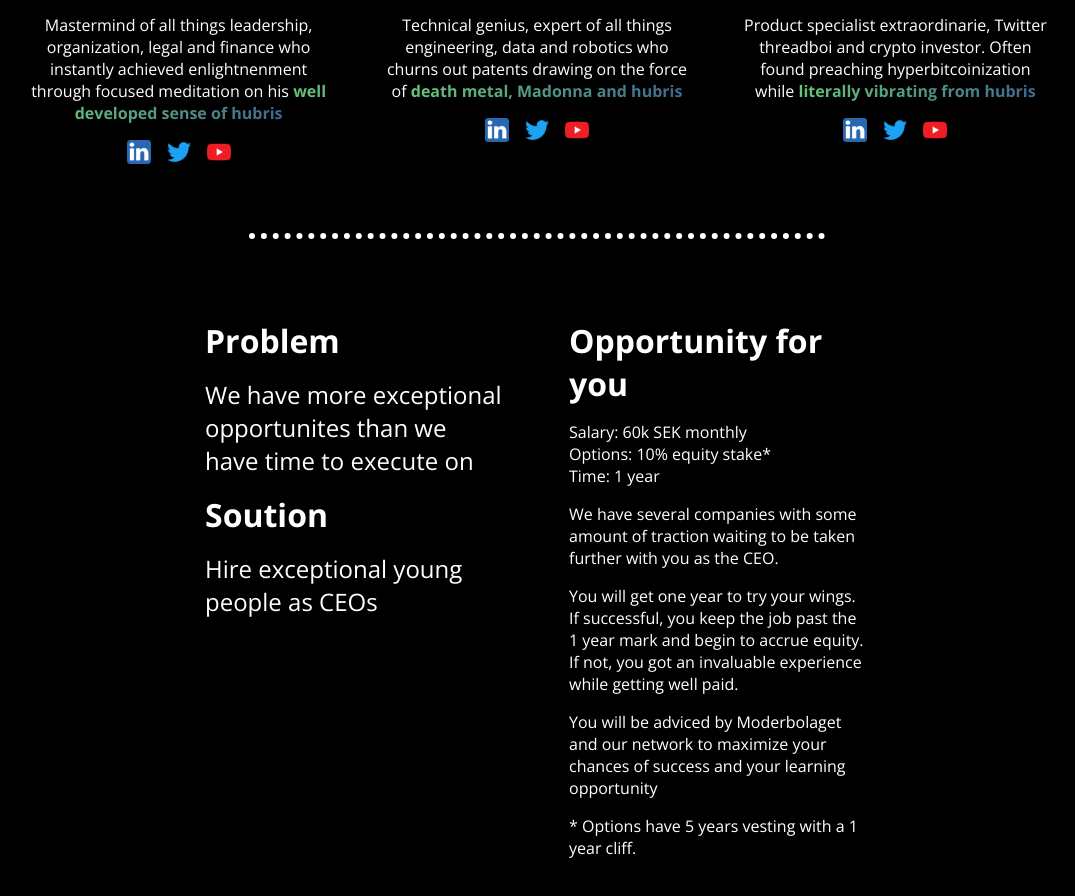
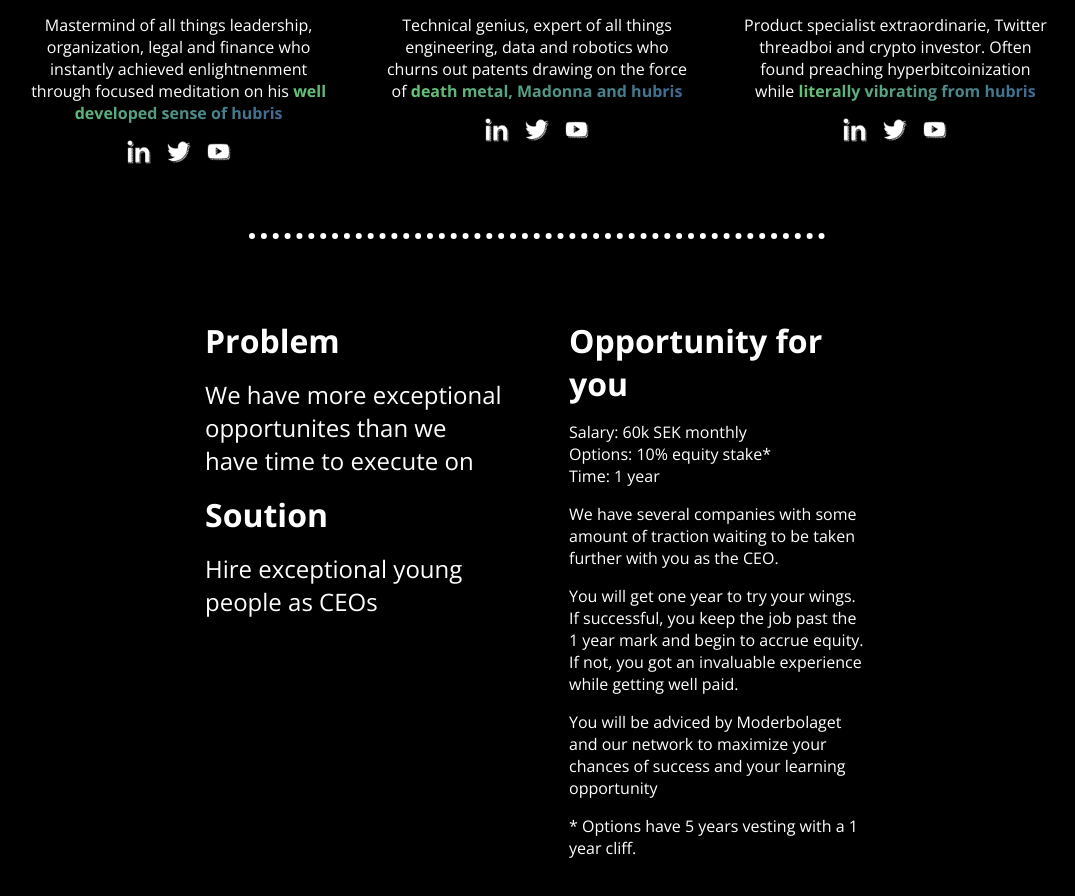
Before and after one commit to dubbelu/dubbelu.github.io, a plain HTML site: page index.html in a window 1280 px wide. Shown: the part 1711-2607 px from the top of the page, without its empty margins (103-1178 px from the left). Drawn offline with nearby package versions, Linux system fonts and the light colour scheme.

Commit message:
Add files via upload

```diff
--- a/index.html
+++ b/index.html
@@ -97,9 +97,9 @@
           <h3>Daniel Wisenhoff</h3>
           <p>Mastermind of all things leadership, organization, legal and finance who instantly achieved enlightnenment through focused meditation on his <span class="hubris">well developed sense of hubris</span></p>
           <div class="social-media">
-            <a href="https://www.linkedin.com/in/danielwisenhoff/" target="_blank"><img src="./resources/icons/linkedin.png" alt="Daniel's LinkedIn profile"></a>
-            <a href="https://twitter.com/DWisenhoff" target="_blank"><img src="./resources/icons/twitter.png" alt="Daniel's Twitter profile"></a>
-            <a href="https://youtu.be/_kbSWwr2kKQ?si=WVPxe42MGyeX3aN-" target="_blank"><img src="./resources/icons/youtube.png" alt="One of Daniel's Youtube videos"></a>
+            <a href="https://www.linkedin.com/in/danielwisenhoff/" target="_blank"><img src="./resources/icons/linkedin-drawn.png" alt="Daniel's LinkedIn profile"></a>
+            <a href="https://twitter.com/DWisenhoff" target="_blank"><img src="./resources/icons/twitter-drawn.png" alt="Daniel's Twitter profile"></a>
+            <a href="https://youtu.be/_kbSWwr2kKQ?si=WVPxe42MGyeX3aN-" target="_blank"><img src="./resources/icons/youtube-drawn.png" alt="One of Daniel's Youtube videos"></a>
           </div>
         </div>
 
@@ -110,9 +110,9 @@
           <h3>Emil Wåreus</h3>
           <p> Technical genius, expert of all things engineering, data and robotics who churns out patents drawing on the force of <span class="hubris">death metal, Madonna and hubris</span></p>
           <div class="social-media">
-            <a href="https://www.linkedin.com/in/emilwareus/" target="_blank"><img src="./resources/icons/linkedin.png" alt="Emil's LinkedIn profile"></a>
-            <a href="https://twitter.com/emil_wareus" target="_blank"><img src="./resources/icons/twitter.png" alt="Emil's Twitter profile"></a>
-            <a href="https://youtu.be/1EZ4RFevbqU?si=CKn9JbxG1BoM2E_E&t=3" target="_blank"><img src="./resources/icons/youtube.png" alt="One of Emil's Youtube videos"></a>
+            <a href="https://www.linkedin.com/in/emilwareus/" target="_blank"><img src="./resources/icons/linkedin-drawn.png" alt="Emil's LinkedIn profile"></a>
+            <a href="https://twitter.com/emil_wareus" target="_blank"><img src="./resources/icons/twitter-drawn.png" alt="Emil's Twitter profile"></a>
+            <a href="https://youtu.be/1EZ4RFevbqU?si=CKn9JbxG1BoM2E_E&t=3" target="_blank"><img src="./resources/icons/youtube-drawn.png" alt="One of Emil's Youtube videos"></a>
           </div>
         </div>
 
@@ -123,9 +123,9 @@
           <h3>Felix Kruuse</h3>
           <p>Product specialist extraordinarie, Twitter threadboi and crypto investor. Often found preaching hyperbitcoinization while <span class="hubris">literally vibrating from hubris</span></p>
           <div class="social-media">
-            <a href="https://www.linkedin.com/in/felix-kruuse-06491071/" target="_blank"><img src="./resources/icons/linkedin.png" alt="Felix's LinkedIn profile"></a>
-            <a href="https://twitter.com/ULR1SH" target="_blank"><img src="./resources/icons/twitter.png" alt="Felix's Twitter profile"></a>
-            <a href="https://youtu.be/NA914HnqREI?si=UkenHXj7jbQoEyty" target="_blank"><img src="./resources/icons/youtube.png" alt="One of Felix's Youtube videos"></a>
+            <a href="https://www.linkedin.com/in/felix-kruuse-06491071/" target="_blank"><img src="./resources/icons/linkedin-drawn.png" alt="Felix's LinkedIn profile"></a>
+            <a href="https://twitter.com/ULR1SH" target="_blank"><img src="./resources/icons/twitter-drawn.png" alt="Felix's Twitter profile"></a>
+            <a href="https://youtu.be/NA914HnqREI?si=UkenHXj7jbQoEyty" target="_blank"><img src="./resources/icons/youtube-drawn.png" alt="One of Felix's Youtube videos"></a>
           </div>
         </div>
       </div>
```
